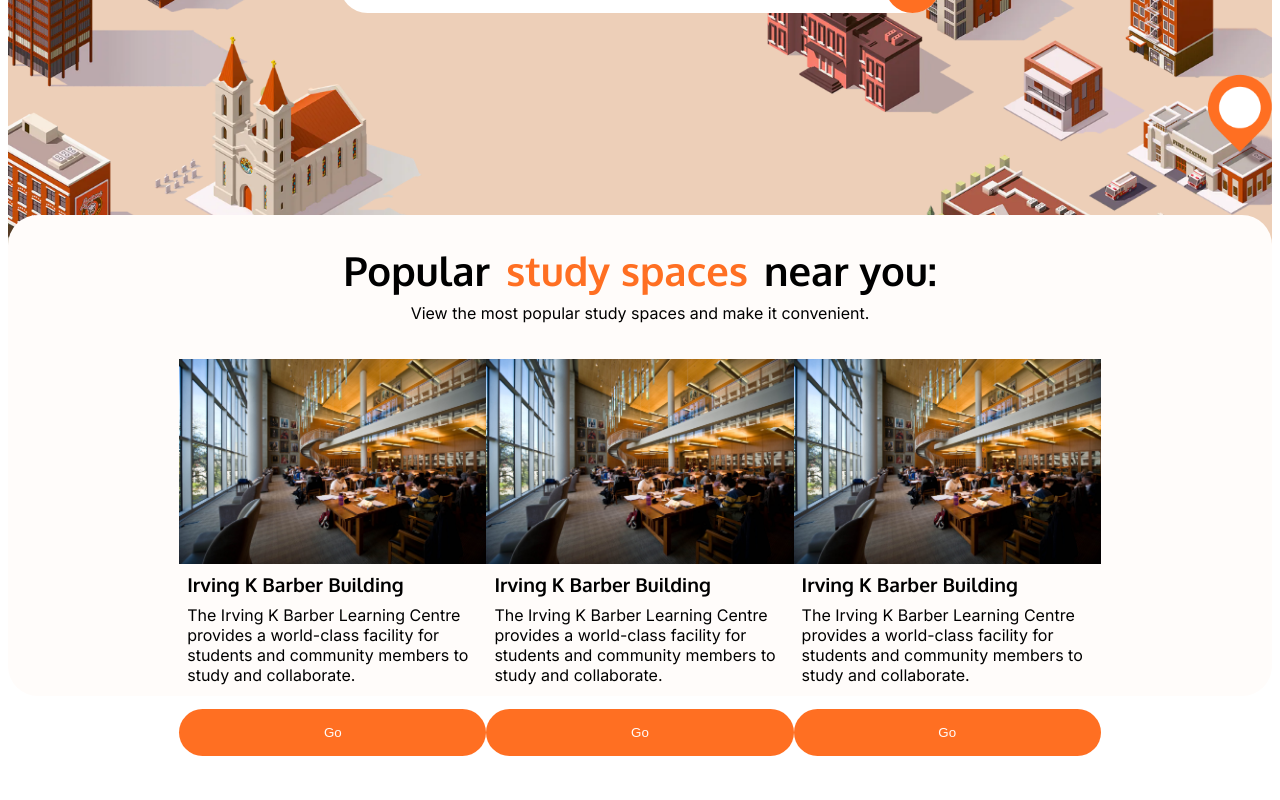
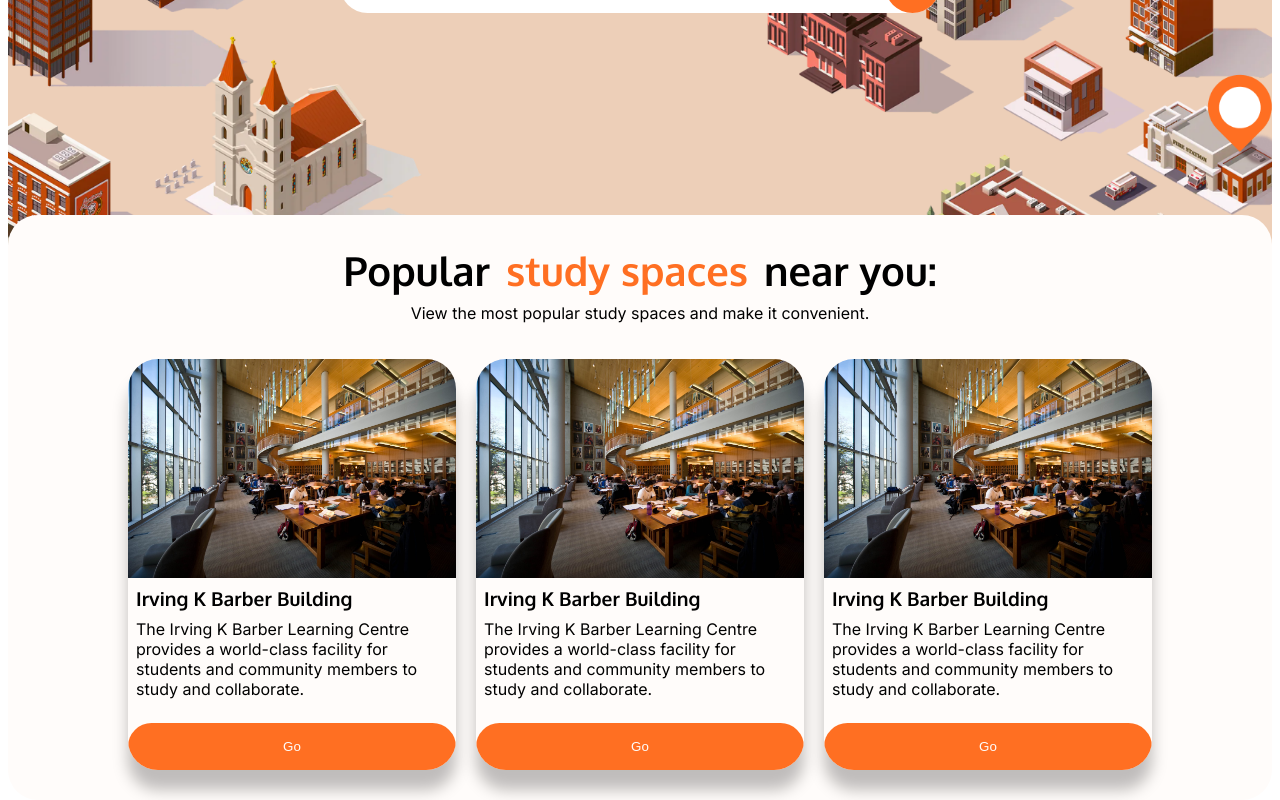
Before and after one commit to stevenxu27/studyspaces, a React (Create React App) app in the folder frontend/: page / in a window 1280 px wide. Shown: the part 440-1240 px from the top of the page. Before the commit the page ends 1196 px from the top, so only its background shows below. Built offline with nearby package versions, Linux system fonts and the light colour scheme.

Commit message:
fix styling for buttons

```diff
--- a/frontend/public/index.css
+++ b/frontend/public/index.css
@@ -87,7 +87,10 @@
 
 #mainSpacesContainer {
   display: flex;
+  align-self: center;
   justify-content: center;
+  width: 80vw;
+  gap: 20px;
 }
 
 .landingTitle {
@@ -132,9 +135,10 @@
 
 .studySpaceContainer {
   display: flex;
+  border-radius: 30px;
+  overflow: hidden;
   flex-direction: column;
-  width: 24vw;
-  height: 24vw;
+  box-shadow: 0 20px 15px rgba(0, 0, 0, 0.25);
 }
 
 .studySpaceContainer div {
```
